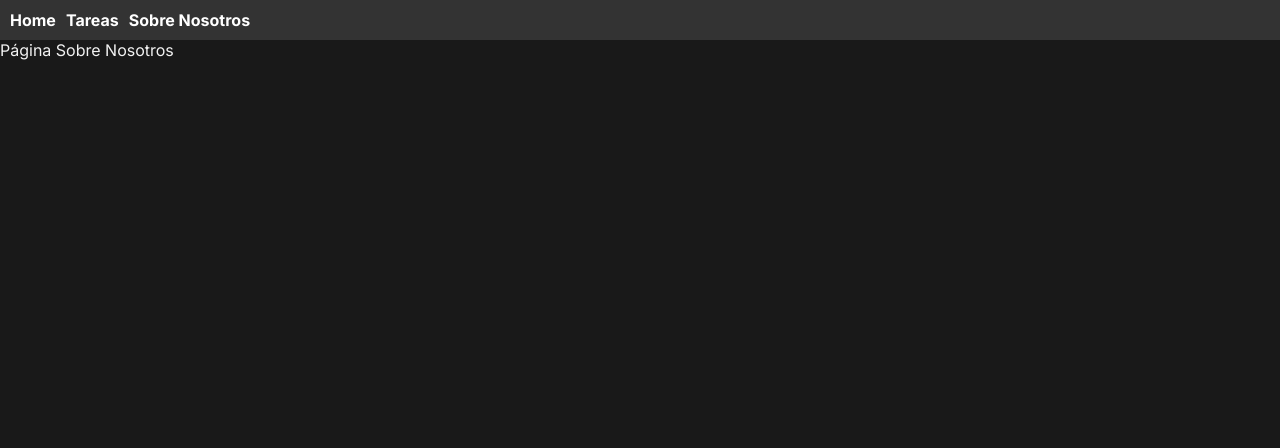
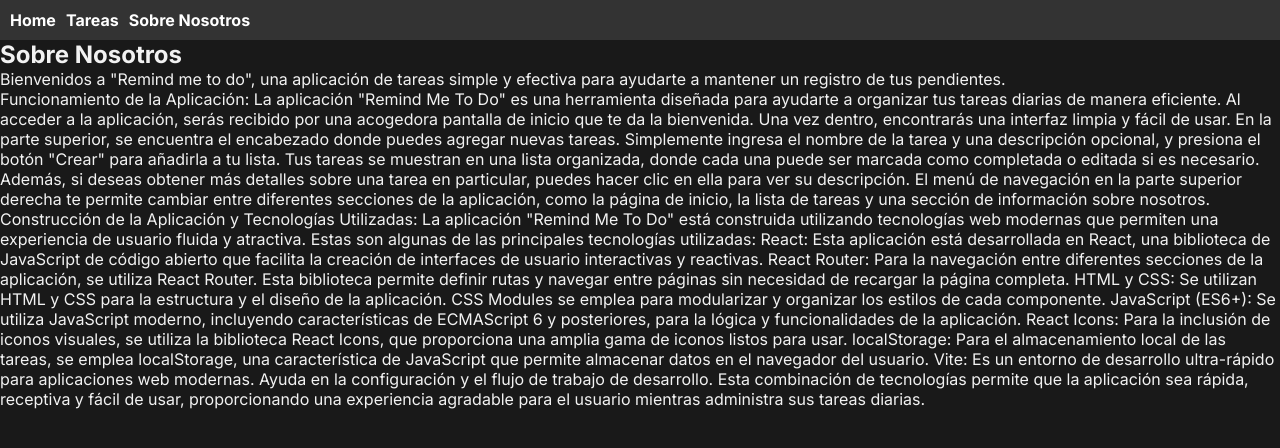
Before and after one commit to Camilo4112/my-task-list-, a React (Vite) app: page /sobre-nosotros in a window 1280 px wide. Shown: the top 448 px of the page. Built offline with nearby package versions, Linux system fonts and the light colour scheme.

Commit message:
hice cambios en el menu

```diff
--- a/src/App.jsx
+++ b/src/App.jsx
@@ -4,6 +4,7 @@
 import { Tasks } from './components/Tasks';
 import Home from './components/Home';
 import Menu from './components/Menu';
+import SobreNosotros from './components/SobreNosotros'; // Importación del componente SobreNosotros
 
 import useTaskManager from './Hooks/miprimerhook';
 
@@ -50,7 +51,7 @@
             />
           }
         />
-        <Route path="/sobre-nosotros" element={<div>Página Sobre Nosotros</div>} />
+        <Route path="/sobre-nosotros" element={<SobreNosotros />} /> {/* Nueva ruta para SobreNosotros */}
         <Route path="/" element={<Home />} />
       </Routes>
     </Router>
--- a/src/components/Menu.jsx
+++ b/src/components/Menu.jsx
@@ -1,6 +1,6 @@
 import React from 'react';
 import { Link } from 'react-router-dom';
-import styles from './Menu.module.css'; // Asegúrate de importar tus estilos
+import styles from './Menu.module.css';
 
 function Menu() {
   return (
--- /dev/null
+++ b/src/components/SobreNosotros.jsx
@@ -0,0 +1,44 @@
+import React from 'react';
+
+function SobreNosotros() {
+  return (
+    <div>
+      <h2>Sobre Nosotros</h2>
+      <p>
+        Bienvenidos a "Remind me to do", una aplicación de tareas simple y efectiva para ayudarte a mantener un registro de tus pendientes.
+      </p>
+      <p>
+      Funcionamiento de la Aplicación:
+La aplicación "Remind Me To Do" es una herramienta diseñada para ayudarte a organizar tus tareas diarias de manera eficiente. Al acceder a la aplicación, serás recibido por una acogedora pantalla de inicio que te da la bienvenida.
+
+Una vez dentro, encontrarás una interfaz limpia y fácil de usar. En la parte superior, se encuentra el encabezado donde puedes agregar nuevas tareas. Simplemente ingresa el nombre de la tarea y una descripción opcional, y presiona el botón "Crear" para añadirla a tu lista.
+
+Tus tareas se muestran en una lista organizada, donde cada una puede ser marcada como completada o editada si es necesario. Además, si deseas obtener más detalles sobre una tarea en particular, puedes hacer clic en ella para ver su descripción.
+
+El menú de navegación en la parte superior derecha te permite cambiar entre diferentes secciones de la aplicación, como la página de inicio, la lista de tareas y una sección de información sobre nosotros.
+      </p>
+      <p>
+      Construcción de la Aplicación y Tecnologías Utilizadas:
+La aplicación "Remind Me To Do" está construida utilizando tecnologías web modernas que permiten una experiencia de usuario fluida y atractiva. Estas son algunas de las principales tecnologías utilizadas:
+
+React: Esta aplicación está desarrollada en React, una biblioteca de JavaScript de código abierto que facilita la creación de interfaces de usuario interactivas y reactivas.
+
+React Router: Para la navegación entre diferentes secciones de la aplicación, se utiliza React Router. Esta biblioteca permite definir rutas y navegar entre páginas sin necesidad de recargar la página completa.
+
+HTML y CSS: Se utilizan HTML y CSS para la estructura y el diseño de la aplicación. CSS Modules se emplea para modularizar y organizar los estilos de cada componente.
+
+JavaScript (ES6+): Se utiliza JavaScript moderno, incluyendo características de ECMAScript 6 y posteriores, para la lógica y funcionalidades de la aplicación.
+
+React Icons: Para la inclusión de iconos visuales, se utiliza la biblioteca React Icons, que proporciona una amplia gama de iconos listos para usar.
+
+localStorage: Para el almacenamiento local de las tareas, se emplea localStorage, una característica de JavaScript que permite almacenar datos en el navegador del usuario.
+
+Vite: Es un entorno de desarrollo ultra-rápido para aplicaciones web modernas. Ayuda en la configuración y el flujo de trabajo de desarrollo.
+
+Esta combinación de tecnologías permite que la aplicación sea rápida, receptiva y fácil de usar, proporcionando una experiencia agradable para el usuario mientras administra sus tareas diarias.
+      </p>
+    </div>
+  );
+}
+
+export default SobreNosotros;
```
Also changed, not shown: src/components/SobreNosotros.module.css (added, +19 -0 lines).
